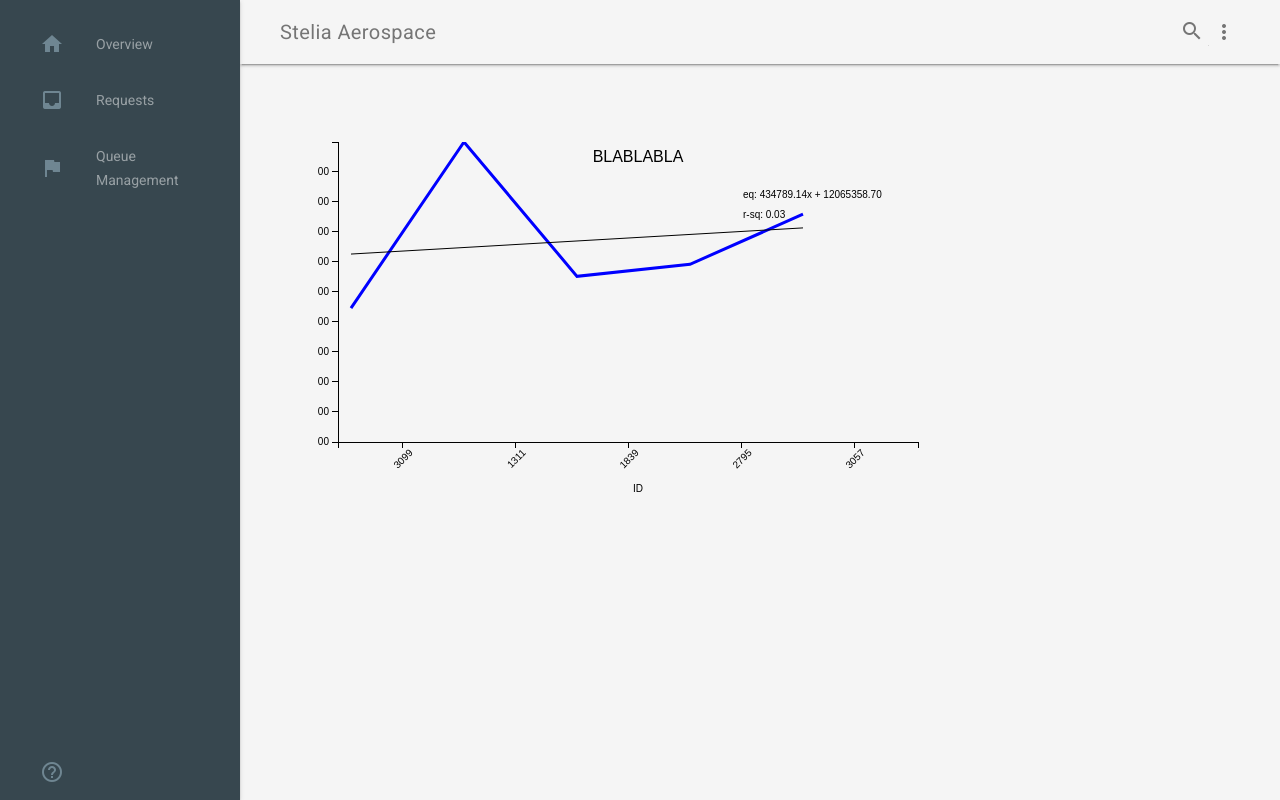
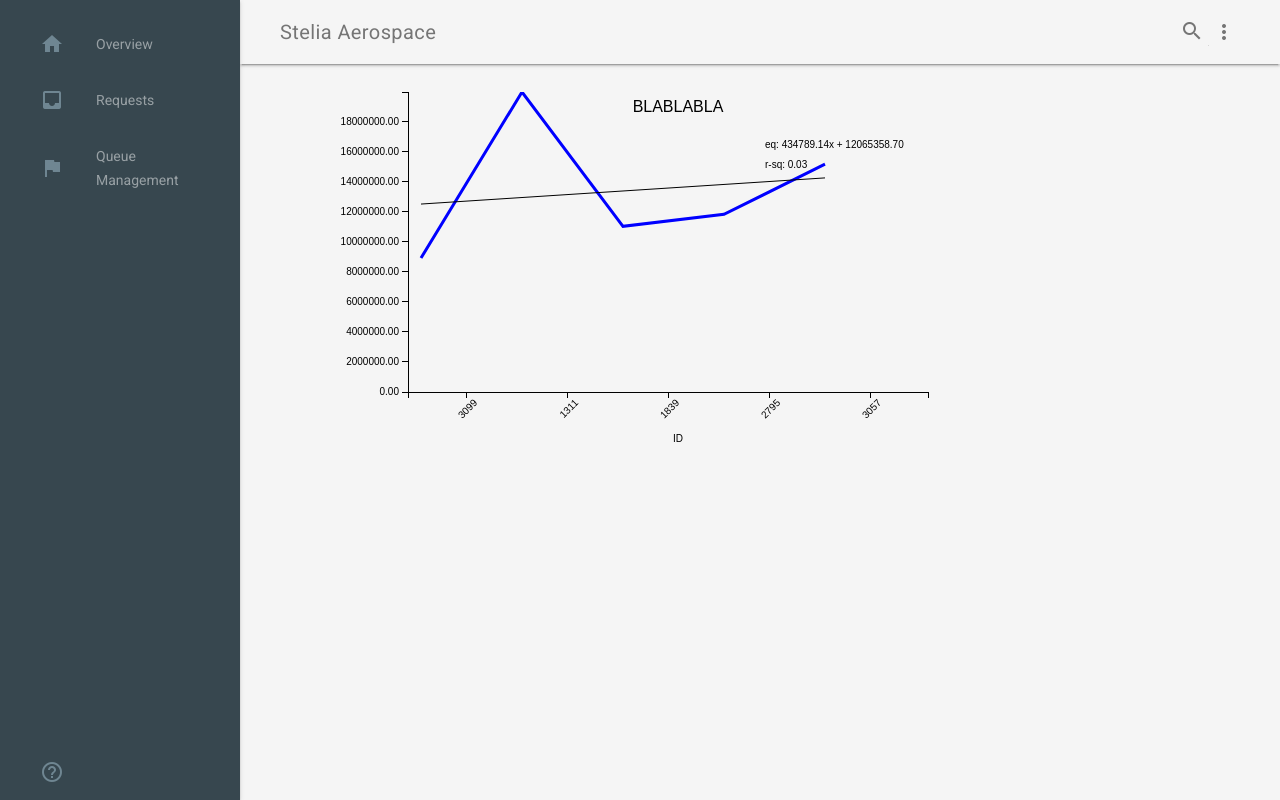
Before and after one commit to EmCity/mindsmachines2017, a website: page frontend/mdl-template-dashboard/index.html in a window 1280 px wide. Drawn offline with nearby package versions, Linux system fonts and the light colour scheme.

```diff
--- a/frontend/mdl-template-dashboard/index.html
+++ b/frontend/mdl-template-dashboard/index.html
@@ -251,9 +251,6 @@
     <script src="https://d3js.org/d3.v3.min.js"></script>
     <style>
 
-    .chart {
-      padding: 50px;
-    }
 
     .chart div {
       font: 10px sans-serif;
@@ -292,7 +289,7 @@
 
       var height = 300;
   var width = 600;
-  var margin = {top: 20, right:20, bottom: 50, left: 20};
+  var margin = {top: 20, right:20, bottom: 50, left: 80};
 
   // formatters for axis and labels
   var currencyFormat = d3.format("0.2f");
```
